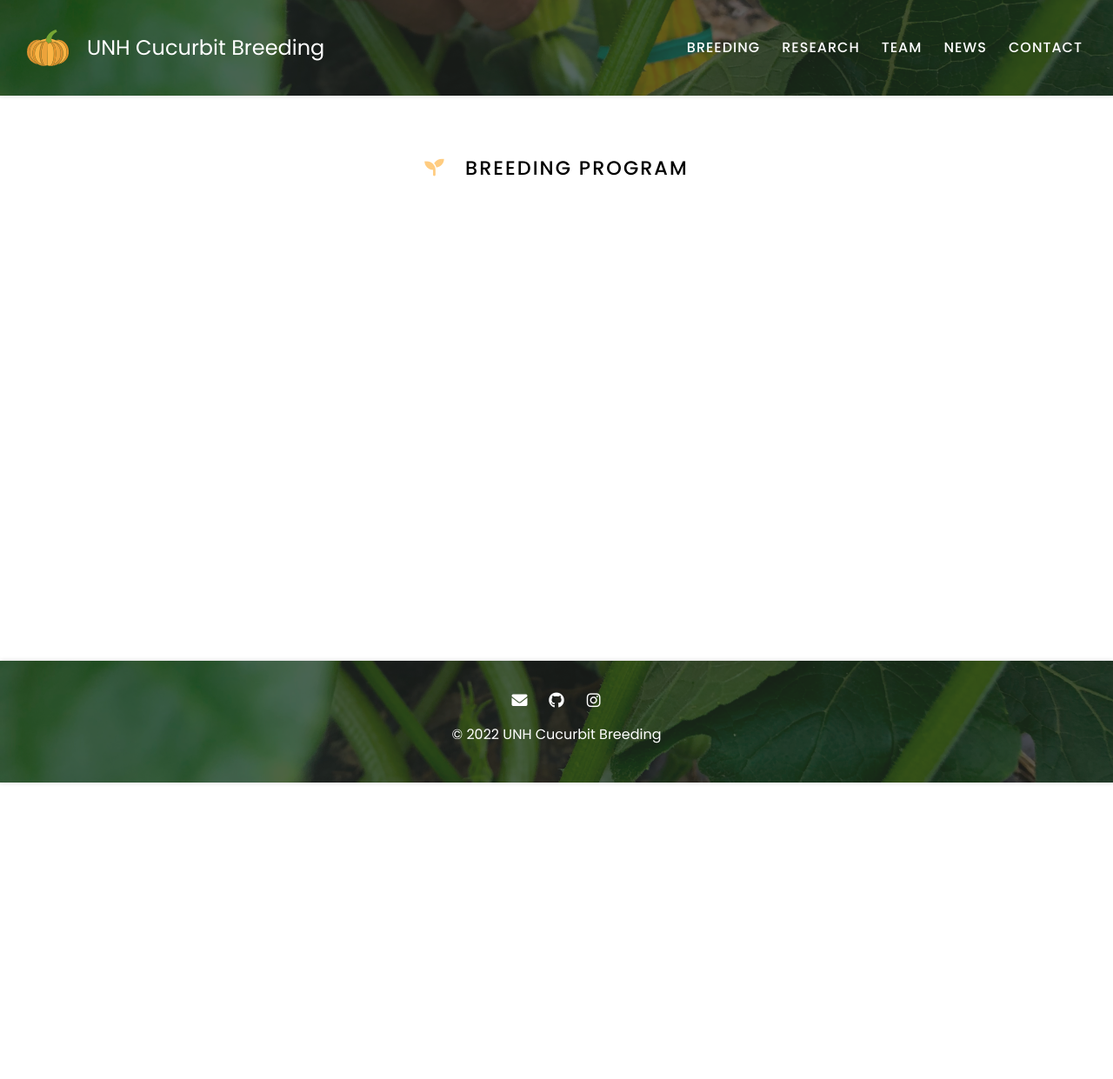
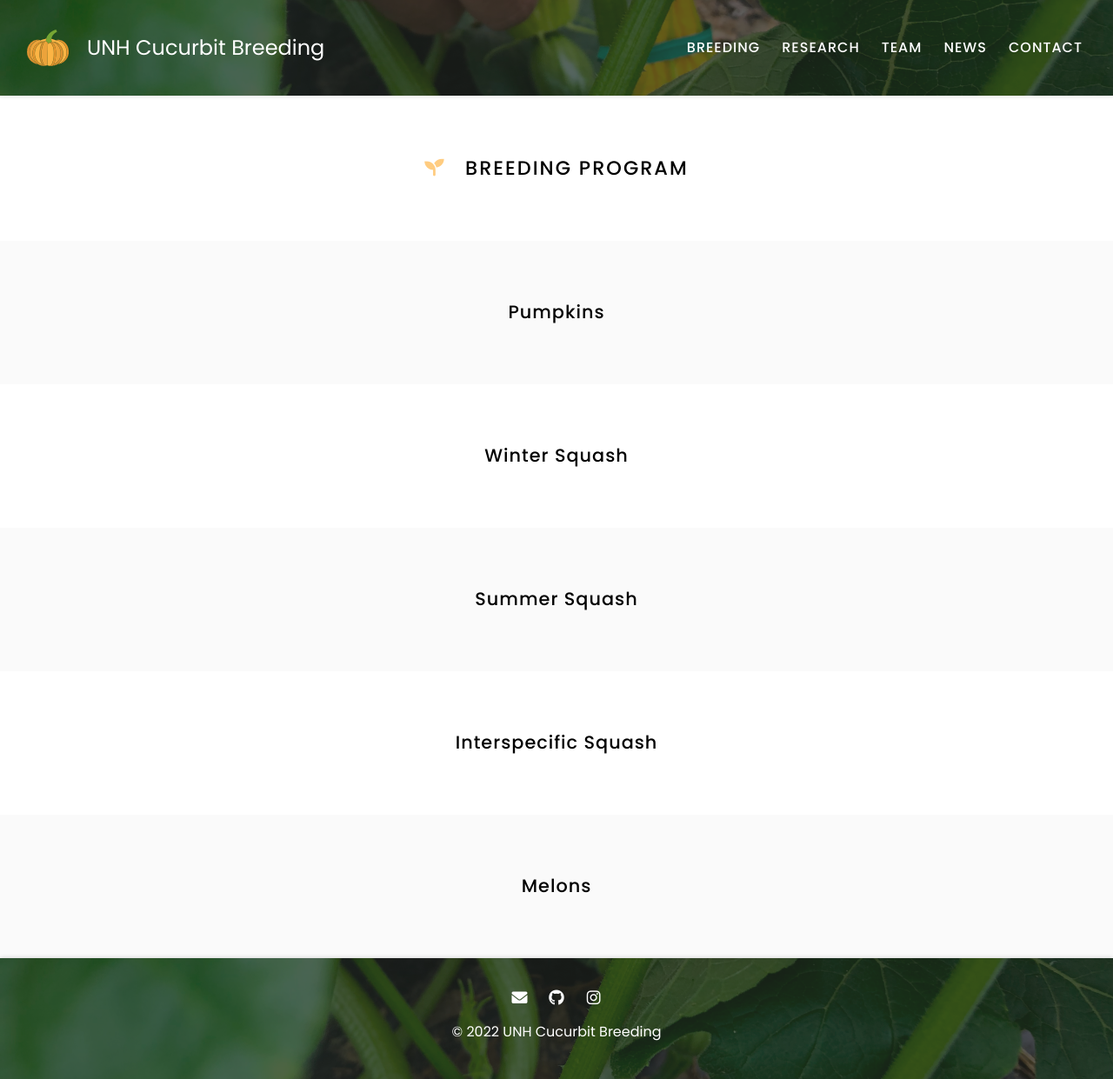
Before and after one commit to UNH-Cucurbits/unhcucurbits-website, a Jekyll site: the page built from breeding/index.md, in a window 1280 px wide. Shown: the whole page at 87% size. Built offline with Jekyll 4.4.1, drawn with Linux system fonts in a browser that asks for light colours; before the commit the page ends 900 px from its top, so only the background shows below that.

Commit message:
Update index.md

```diff
--- a/breeding/index.md
+++ b/breeding/index.md
@@ -6,3 +6,24 @@ nav:
 ---
 
 # <i class="fas fa-seedling"></i>Breeding program
+
+
+{% include section.html %}
+
+## Pumpkins
+
+{% include section.html %}
+
+## Winter Squash
+
+{% include section.html %}
+
+## Summer Squash
+
+{% include section.html %}
+
+## Interspecific Squash
+
+{% include section.html %}
+
+## Melons
```
